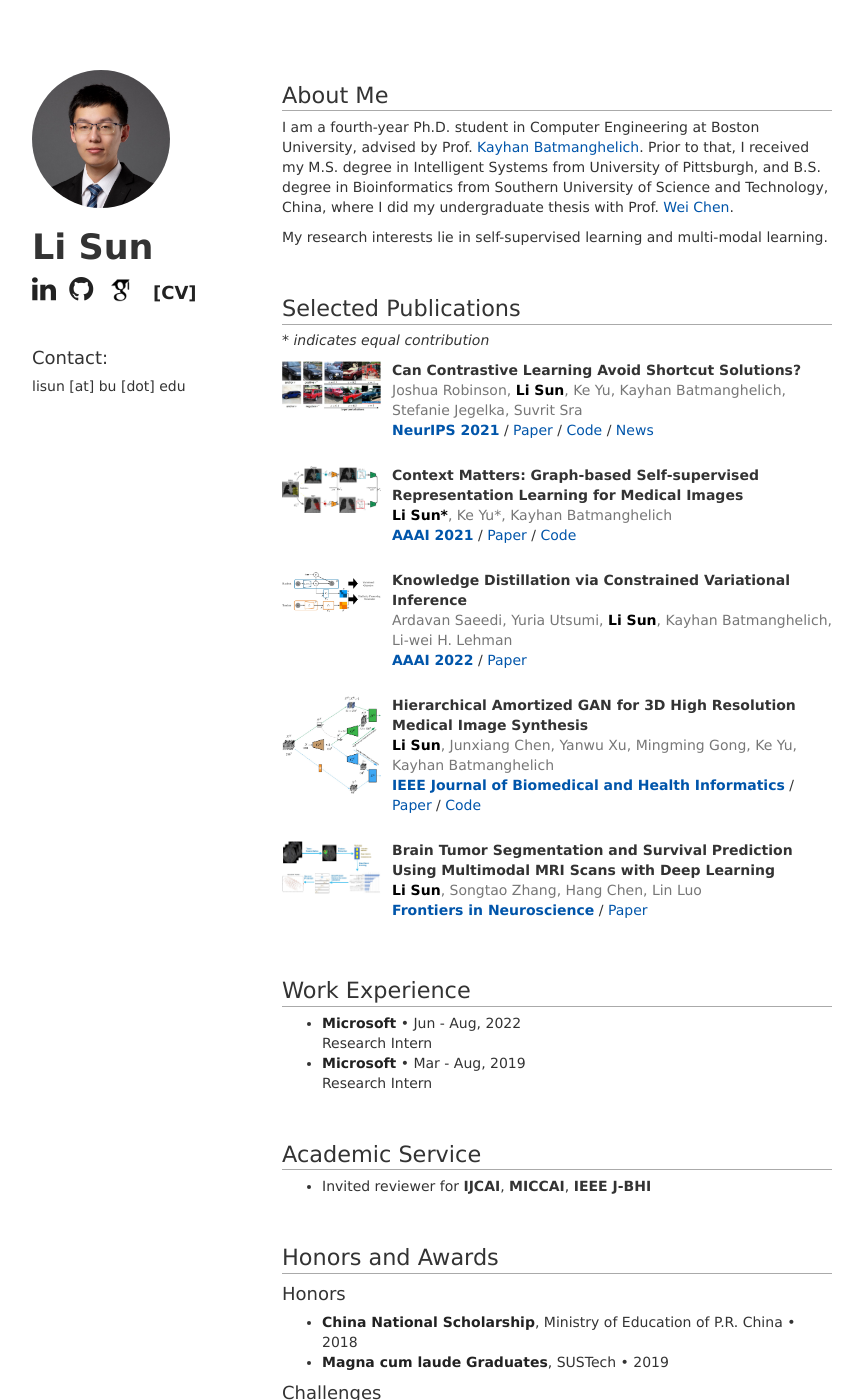
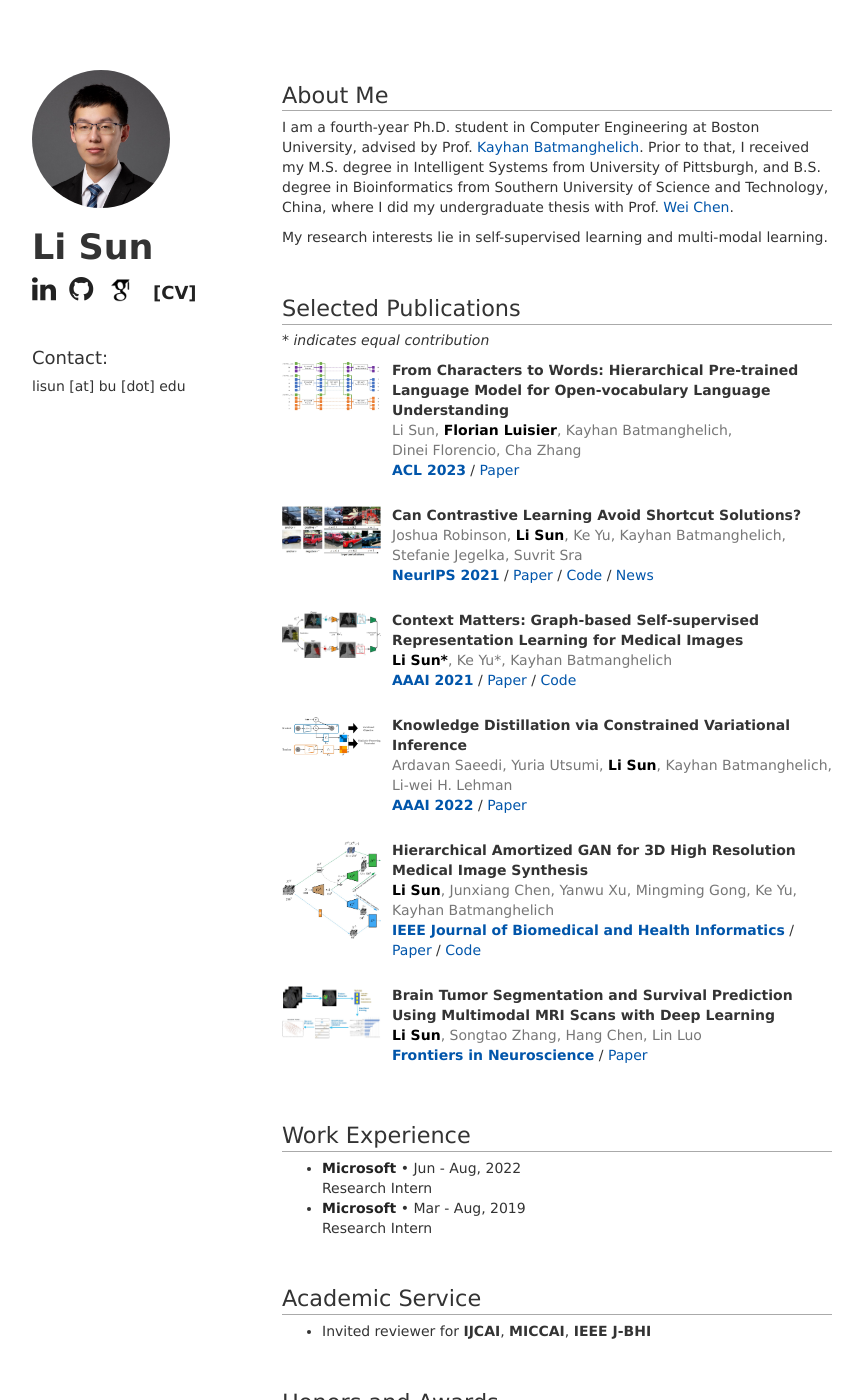
Before and after one commit to lisun-ai/lisun-ai.github.io, a Jekyll site: the page built from README.md, in a window 1280 px wide and 1400 px high. Shown: the whole window, without its empty margins (208-1071 px from the left). Built offline with Jekyll 4.4.1, drawn with Linux system fonts in a browser that asks for light colours; our own code applies the rules of GitHub Pages for plain Markdown files; some of the changed text lies outside the part shown.

Commit message:
Update default.html

```diff
--- a/_layouts/default.html
+++ b/_layouts/default.html
@@ -91,12 +91,37 @@
 	            <h2>Selected Publications</h2>
                 <p><i>* indicates equal contribution</i></p>
 
+		<!-- HLM -->
+                <section class="pub">
+                    <table width="100%" align="center" border="0">
+                        <tr>
+                            <td width="20%" valign="top">
+                                <a href="/assets/img/hlm.jpg" class="image"><img src="/assets/img/hlm.jpg" width="90%" alt=""></a>
+                            </td>
+                            <td width="80%" align="center">
+                                <div class="title">From Characters to Words: Hierarchical Pre-trained Language Model for Open-vocabulary Language Understanding</div>
+                                <div class="authors">
+				  <span class="author">Li Sun</span>,
+                                  <span class="me">Florian Luisier</span>,
+                                  <span class="author">Kayhan Batmanghelich</span>,
+				  <span class="author">Dinei Florencio</span>,
+				  <span class="author">Cha Zhang</span>
+                                </div>
+                                <div>
+                                    <span class="tag"><b>ACL 2023</b></span> /
+                                    <span class="tag"><a href="https://arxiv.org/pdf/2305.14571.pdf">Paper</a></span>
+                                </div>
+                            </td>
+                        </tr>
+                    </table>
+                </section>
+
 		<!-- NeurIPS -->
                 <section class="pub">
                     <table width="100%" align="center" border="0">
                         <tr>
                             <td width="20%" valign="top">
-                                <a href="/assets/img/context_aware.jpg" class="image"><img src="/assets/img/paper_contrastive_shortcut.jpg" width="90%" alt=""></a>
+                                <a href="/assets/img/paper_contrastive_shortcut.jpg" class="image"><img src="/assets/img/paper_contrastive_shortcut.jpg" width="90%" alt=""></a>
                             </td>
                             <td width="80%" align="center">
                                 <div class="title">Can Contrastive Learning Avoid Shortcut Solutions?</div>
```
Also changed, not shown: other parts of _layouts/default.html (+1 -1 lines).
